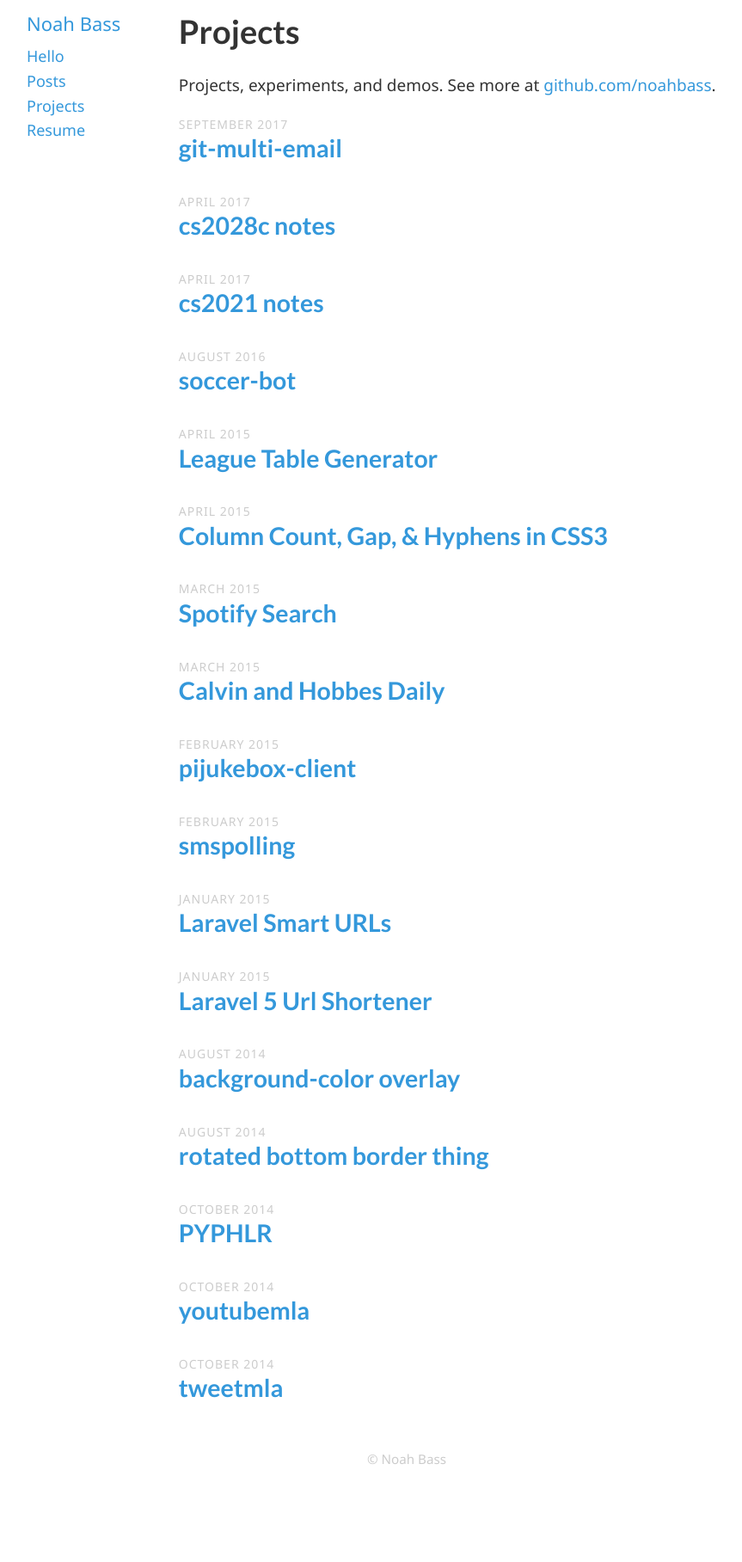
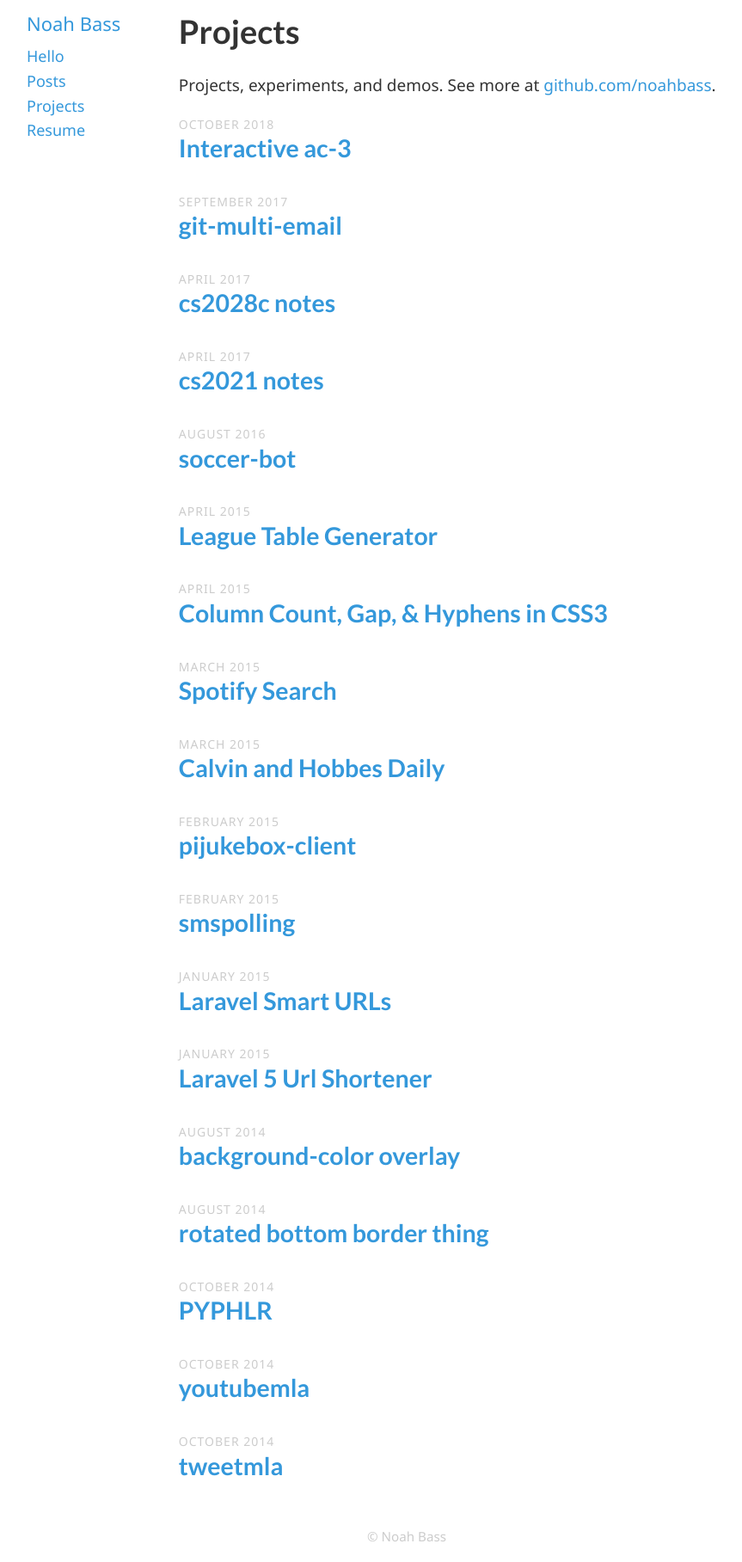
Before and after one commit to noahbass/noahbass.github.com, a Jekyll site: the page built from projects.html, in a window 1280 px wide. Shown: the whole page at 86% size, without its empty margins (167-1030 px from the left). Built offline with Jekyll 4.4.1, drawn with Linux system fonts in a browser that asks for light colours; before the commit the page ends 1727 px from its top, so only the background shows below that.

Commit message:
Add ac-3 to projects.yml

```diff
--- a/_data/projects.yml
+++ b/_data/projects.yml
@@ -1,3 +1,7 @@
+- title: Interactive ac-3
+  link: https://github.com/noahbass/ac-3
+  date: 2018-10-23
+
 - title: git-multi-email
   link: https://github.com/noahbass/git-multi-email
   date: 2017-09-15
```
